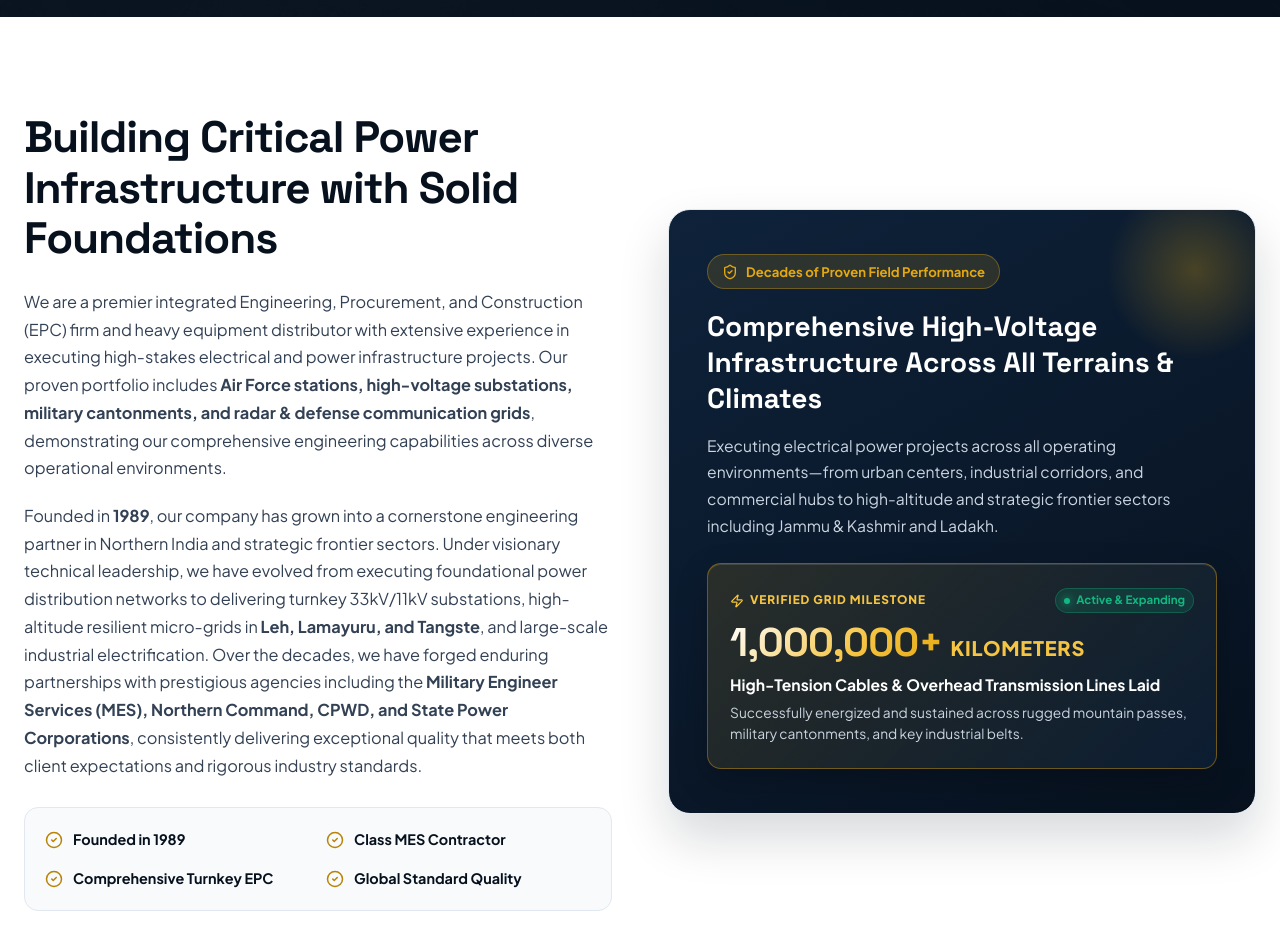
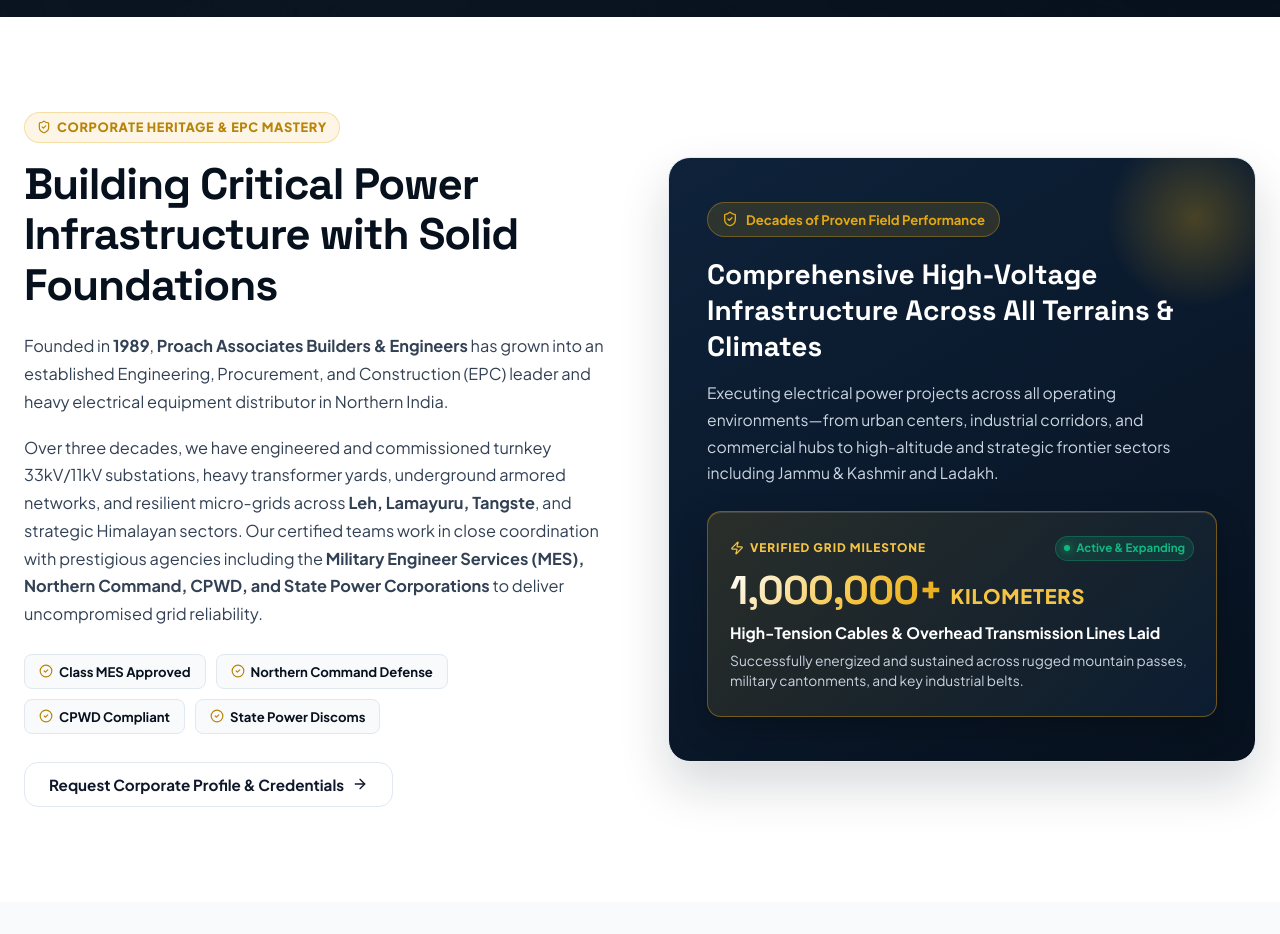
Before and after one commit to pratyushproach02/PROACH-BRAND, a React (Vite) app in the folder client/: page / in a window 1280 px wide. Shown: the part 818-1752 px from the top of the page. Built offline with nearby package versions, Linux system fonts and the light colour scheme; no server answers.

Commit message:
Remove repetitive 4-item box from About section, streamline narrative, and add authoritative agency approval tags

```diff
--- a/client/src/components/AboutCompany.jsx
+++ b/client/src/components/AboutCompany.jsx
@@ -1,7 +1,7 @@
 import React from 'react';
-import { ShieldCheck, CheckCircle2, Zap, Award } from 'lucide-react';
+import { ShieldCheck, Zap, ArrowRight, CheckCircle2 } from 'lucide-react';
 
-export default function AboutCompany() {
+export default function AboutCompany({ onNavigate }) {
   return (
     <section id="about-company" style={{ padding: '95px 0', background: '#ffffff' }}>
       <div className="container">
@@ -13,8 +13,26 @@
           alignItems: 'center'
         }}>
 
-          {/* Left Column: Corporate Narrative */}
+          {/* Left Column: Executive Corporate Narrative */}
           <div>
+            <div style={{
+              display: 'inline-flex',
+              alignItems: 'center',
+              gap: '6px',
+              padding: '4px 12px',
+              borderRadius: 'var(--radius-full)',
+              background: 'rgba(229, 169, 16, 0.1)',
+              border: '1px solid rgba(229, 169, 16, 0.3)',
+              color: 'var(--gold-dark)',
+              fontSize: '0.8rem',
+              fontWeight: 800,
+              letterSpacing: '0.05em',
+              textTransform: 'uppercase',
+              marginBottom: '16px'
+            }}>
+              <ShieldCheck size={14} /> Corporate Heritage & EPC Mastery
+            </div>
+
             <h2 style={{
               fontFamily: 'var(--font-heading)',
               fontSize: 'clamp(2rem, 3.5vw, 2.75rem)',
@@ -22,7 +40,7 @@
               lineHeight: 1.15,
               letterSpacing: '-0.025em',
               color: 'var(--primary-navy)',
-              marginBottom: '24px'
+              marginBottom: '22px'
             }}>
               Building Critical Power Infrastructure with Solid Foundations
             </h2>
@@ -31,54 +49,60 @@
               fontSize: '1.02rem',
               lineHeight: 1.7,
               color: '#334155',
-              marginBottom: '20px'
+              marginBottom: '18px'
             }}>
-              We are a premier integrated Engineering, Procurement, and Construction (EPC) firm and heavy equipment distributor with extensive experience in executing high-stakes electrical and power infrastructure projects. Our proven portfolio includes <strong>Air Force stations, high-voltage substations, military cantonments, and radar & defense communication grids</strong>, demonstrating our comprehensive engineering capabilities across diverse operational environments.
+              Founded in <strong>1989</strong>, <strong>Proach Associates Builders & Engineers</strong> has grown into an established Engineering, Procurement, and Construction (EPC) leader and heavy electrical equipment distributor in Northern India.
             </p>
 
             <p style={{
               fontSize: '1.02rem',
               lineHeight: 1.7,
               color: '#334155',
+              marginBottom: '26px'
+            }}>
+              Over three decades, we have engineered and commissioned turnkey 33kV/11kV substations, heavy transformer yards, underground armored networks, and resilient micro-grids across <strong>Leh, Lamayuru, Tangste</strong>, and strategic Himalayan sectors. Our certified teams work in close coordination with prestigious agencies including the <strong>Military Engineer Services (MES), Northern Command, CPWD, and State Power Corporations</strong> to deliver uncompromised grid reliability.
+            </p>
+
+            {/* Authoritative Client Approval Tags */}
+            <div style={{
+              display: 'flex',
+              flexWrap: 'wrap',
+              gap: '10px',
               marginBottom: '28px'
             }}>
-              Founded in <strong>1989</strong>, our company has grown into a cornerstone engineering partner in Northern India and strategic frontier sectors. Under visionary technical leadership, we have evolved from executing foundational power distribution networks to delivering turnkey 33kV/11kV substations, high-altitude resilient micro-grids in <strong>Leh, Lamayuru, and Tangste</strong>, and large-scale industrial electrification. Over the decades, we have forged enduring partnerships with prestigious agencies including the <strong>Military Engineer Services (MES), Northern Command, CPWD, and State Power Corporations</strong>, consistently delivering exceptional quality that meets both client expectations and rigorous industry standards.
-            </p>
+              {['Class MES Approved', 'Northern Command Defense', 'CPWD Compliant', 'State Power Discoms'].map((tag, idx) => (
+                <span
+                  key={idx}
+                  style={{
+                    display: 'inline-flex',
+                    alignItems: 'center',
+                    gap: '6px',
+                    padding: '6px 14px',
+                    borderRadius: 'var(--radius-sm)',
+                    background: '#f8fafc',
+                    border: '1px solid var(--border-light)',
+                    fontSize: '0.82rem',
+                    fontWeight: 700,
+                    color: 'var(--primary-navy)'
+                  }}
+                >
+                  <CheckCircle2 size={14} style={{ color: 'var(--gold-dark)' }} /> {tag}
+                </span>
+              ))}
+            </div>
 
-            <div style={{
-              display: 'grid',
-              gridTemplateColumns: 'repeat(auto-fit, minmax(180px, 1fr))',
-              gap: '16px',
-              padding: '20px',
-              background: 'var(--surface-light)',
-              borderRadius: 'var(--radius-md)',
-              border: '1px solid var(--border-light)'
-            }}>
-              <div style={{ display: 'flex', alignItems: 'center', gap: '10px' }}>
-                <CheckCircle2 size={18} style={{ color: '#b88307', flexShrink: 0 }} />
-                <span style={{ fontSize: '0.9rem', fontWeight: 700, color: 'var(--primary-navy)' }}>
-                  Founded in 1989
-                </span>
-              </div>
-              <div style={{ display: 'flex', alignItems: 'center', gap: '10px' }}>
-                <CheckCircle2 size={18} style={{ color: '#b88307', flexShrink: 0 }} />
-                <span style={{ fontSize: '0.9rem', fontWeight: 700, color: 'var(--primary-navy)' }}>
-                  Class MES Contractor
-                </span>
-              </div>
-              <div style={{ display: 'flex', alignItems: 'center', gap: '10px' }}>
-                <CheckCircle2 size={18} style={{ color: '#b88307', flexShrink: 0 }} />
-                <span style={{ fontSize: '0.9rem', fontWeight: 700, color: 'var(--primary-navy)' }}>
-                  Comprehensive Turnkey EPC
-                </span>
-              </div>
-              <div style={{ display: 'flex', alignItems: 'center', gap: '10px' }}>
-                <CheckCircle2 size={18} style={{ color: '#b88307', flexShrink: 0 }} />
-                <span style={{ fontSize: '0.9rem', fontWeight: 700, color: 'var(--primary-navy)' }}>
-                  Global Standard Quality
-                </span>
-              </div>
-            </div>
+            {onNavigate && (
+              <button
+                onClick={() => {
+                  onNavigate('contact');
+                  window.scrollTo({ top: 0, behavior: 'smooth' });
+                }}
+                className="btn btn-outline-dark"
+                style={{ display: 'inline-flex', alignItems: 'center', gap: '8px' }}
+              >
+                Request Corporate Profile & Credentials <ArrowRight size={16} />
+              </button>
+            )}
 
           </div>
 
```
